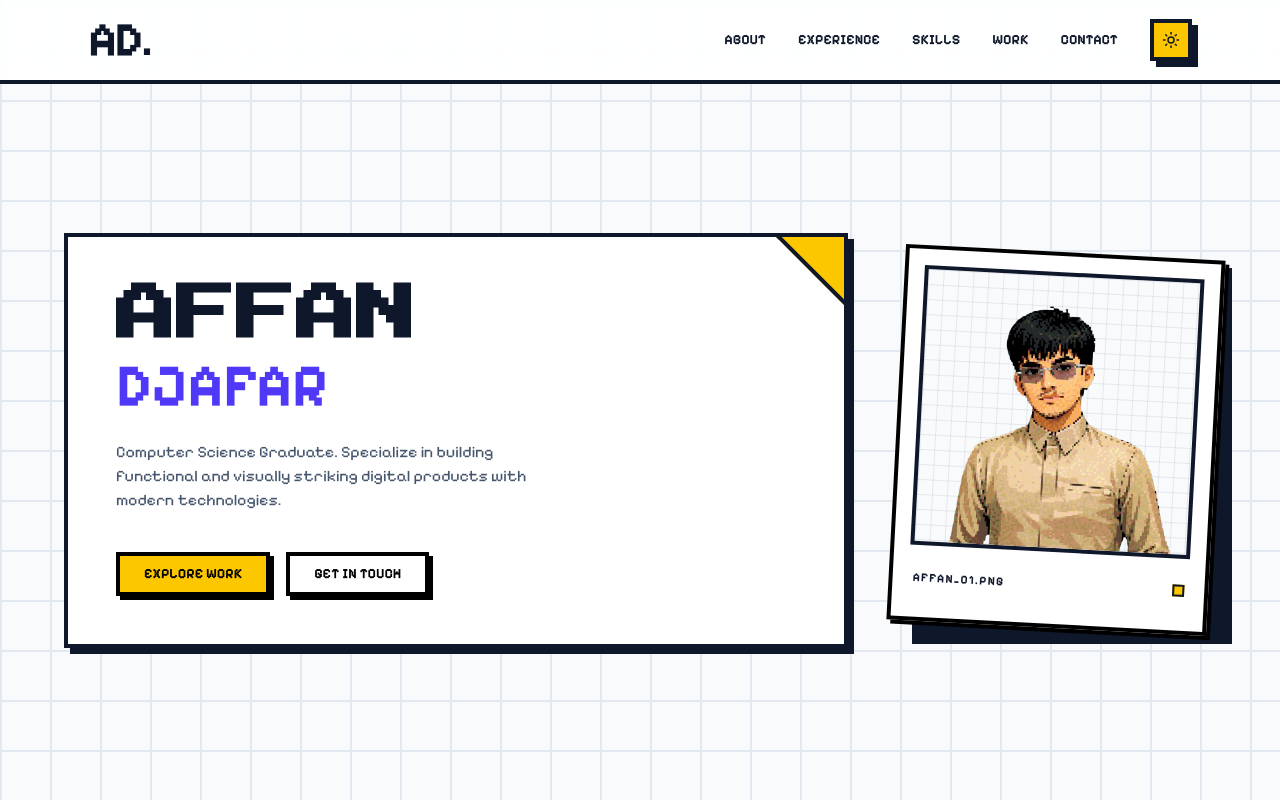
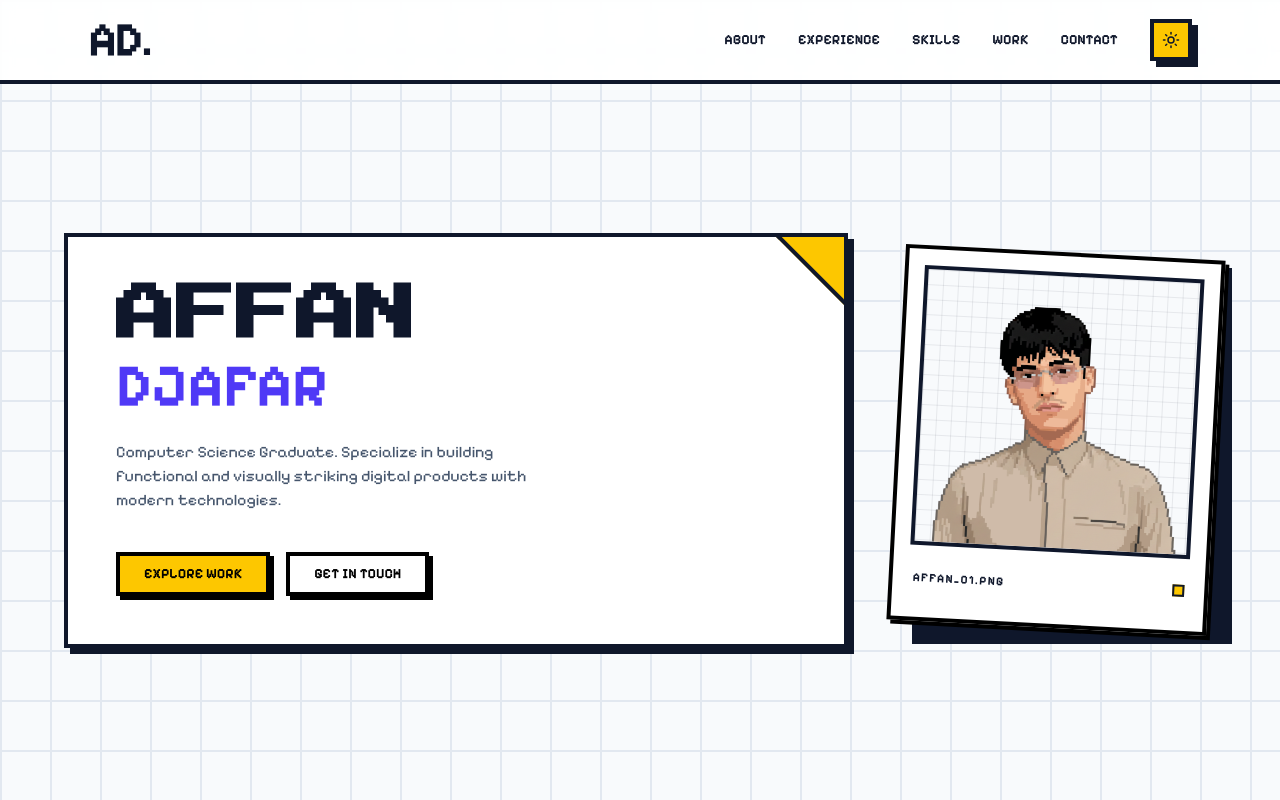
Before and after one commit to AffanDj/Portfolio, a Next.js app: page / in a window 1280 px wide. Shown: the top 800 px of the page. Built offline with nearby package versions, Linux system fonts and the light colour scheme.

Commit message:
update the photo

```diff
--- a/src/components/Hero.tsx
+++ b/src/components/Hero.tsx
@@ -35,14 +35,14 @@ export default function Hero() {
           <div className="pixel-border bg-white dark:bg-slate-900 p-4 pb-8 rotate-3 group-hover:rotate-0 transition-all duration-300 w-[280px] md:w-[320px]">
             <div className="aspect-[1/1] relative mini-grid bg-slate-50 dark:bg-slate-800 border-4 border-slate-900 dark:border-white overflow-hidden mb-6">
               <Image
-                src="/AffanReal.png"
+                src="/IMG_2948.jpg"
                 alt="Affan Real Version"
                 fill
                 className="object-contain object-bottom transition-opacity duration-500 opacity-0 group-hover:opacity-100"
                 priority
               />
               <Image
-                src="/PPAffan.png"
+                src="/IMG_5118.png"
                 alt="Affan Pixel Art"
                 fill
                 className="object-contain object-bottom transition-opacity duration-500 opacity-100 group-hover:opacity-0"
```
Also changed, not shown: public/IMG_2948.jpg (added), public/IMG_5118.PNG (added).
